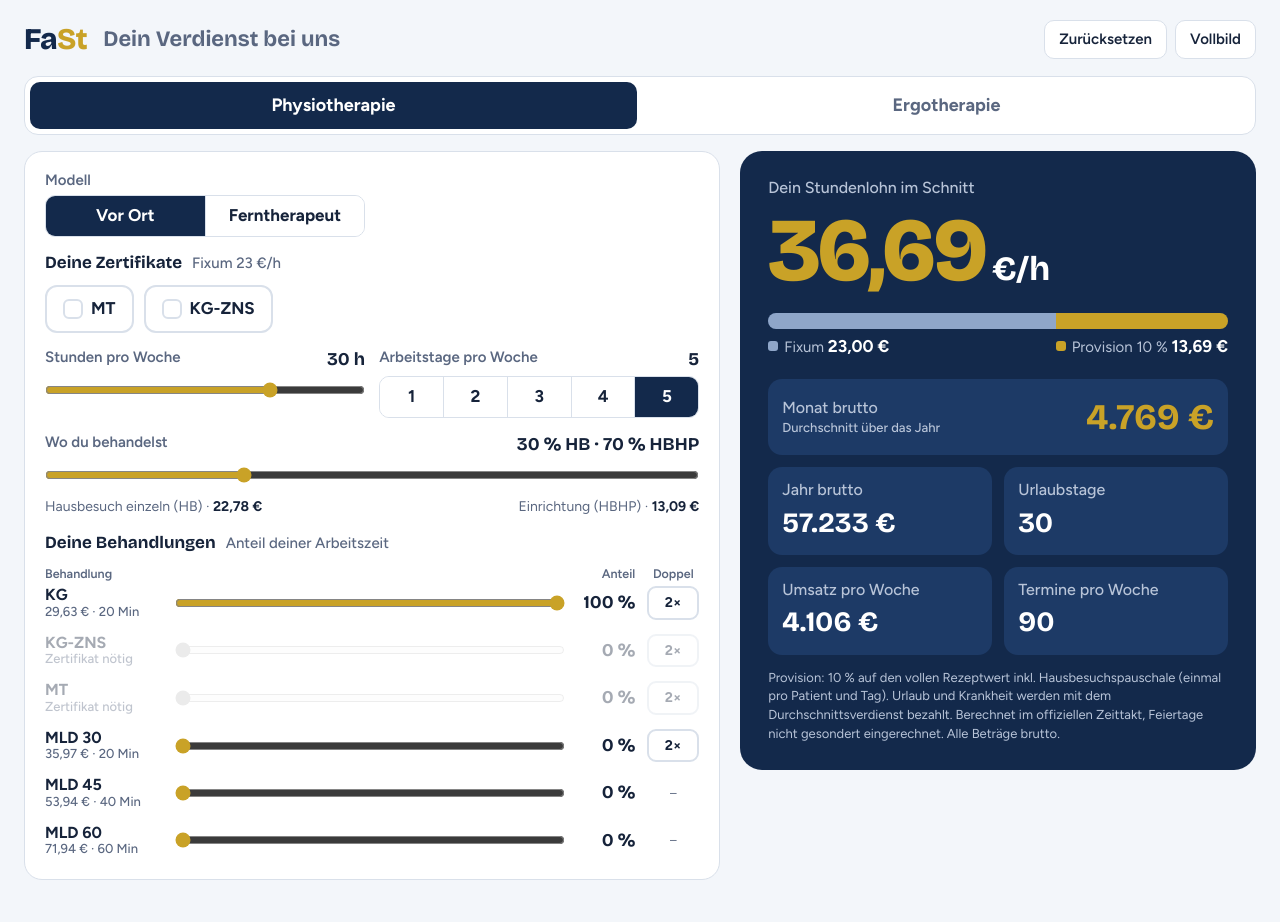
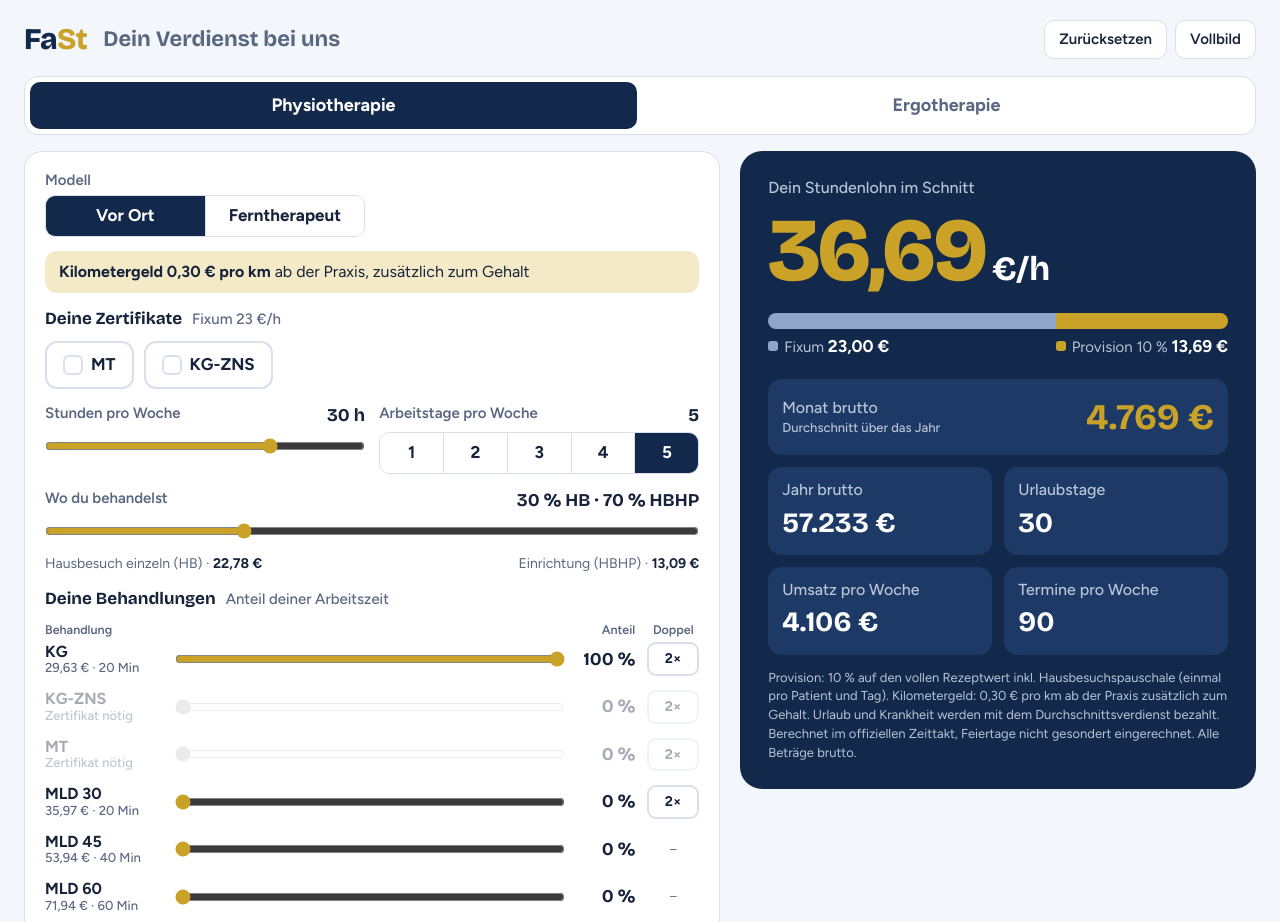
Before and after one commit to Alex-Fast231/Vorstellung, a plain HTML site: page index.html in a window 1280 px wide. Shown: the top 922 px of the page. Before the commit the page ends 900 px from the top, so only its background shows below. Drawn offline with nearby package versions, Linux system fonts and the light colour scheme.

Commit message:
Kilometergeld 0,30 €/km ab Praxis für alle Vor-Ort-Therapeuten (Physio + Ergo)
12 % Provision bleibt nur für Ferntherapeuten (Physio) mit eigenem Auto.

Co-Authored-By: Claude Opus 5.5 <noreply@anthropic.com>
Claude-Session: https://claude.ai/code/session_01LCqha5xsAaJRtCTdVrKYx1

```diff
--- a/index.html
+++ b/index.html
@@ -162,7 +162,7 @@ input[type=range]{width:100%;accent-color:var(--gold);height:28px;margin:0;curso
       </section>
 
       <section class="block" id="kmWrap" hidden>
-        <div class="kminfo">Eigenes Auto: <b>Kilometergeld 0,30 € pro km</b>, zusätzlich zum Gehalt</div>
+        <div class="kminfo" id="kmInfo"></div>
       </section>
 
       <section class="block" id="certWrap">
@@ -360,7 +360,8 @@ input[type=range]{width:100%;accent-color:var(--gold);height:28px;margin:0;curso
     const provH = revH*prov;
     const vacDays = Math.round(30*S.days/5);
     const year = (fix+provH)*S.hours*52;
-    return {fix,provH,rate:fix+provH,revW:revH*S.hours,visitsW:visitsH*S.hours,vacDays,year,month:year/12,prov,own};
+    const km = !remote || own;   // Vor Ort (Physio + Ergo): immer km-Geld ab Praxis; Fern: nur mit eigenem Auto
+    return {fix,provH,rate:fix+provH,revW:revH*S.hours,visitsW:visitsH*S.hours,vacDays,year,month:year/12,prov,own,remote,km};
   }
 
   function render(){
@@ -395,7 +396,10 @@ input[type=range]{width:100%;accent-color:var(--gold);height:28px;margin:0;curso
     modelEl.querySelectorAll("button").forEach(b=>b.setAttribute("aria-pressed",b.dataset.m===S.model));
     carEl.querySelectorAll("button").forEach(b=>b.setAttribute("aria-pressed",b.dataset.c===S.car));
     document.getElementById("carWrap").hidden = S.model!=="remote";
-    document.getElementById("kmWrap").hidden = !R.own;
+    document.getElementById("kmWrap").hidden = !R.km;
+    document.getElementById("kmInfo").innerHTML = R.remote
+      ? "Eigenes Auto: <b>Kilometergeld 0,30 € pro km</b>, zusätzlich zum Gehalt"
+      : "<b>Kilometergeld 0,30 € pro km</b> ab der Praxis, zusätzlich zum Gehalt";
     document.getElementById("lgPct").textContent=Math.round(R.prov*100);
     document.getElementById("rate").innerHTML=eur(R.rate)+"<small>€/h</small>";
     const pf = R.fix/R.rate*100;
@@ -410,7 +414,7 @@ input[type=range]{width:100%;accent-color:var(--gold);height:28px;margin:0;curso
     document.getElementById("visits").textContent=eur(R.visitsW,0);
     document.getElementById("note").textContent =
       "Provision: "+Math.round(R.prov*100)+" % auf den vollen Rezeptwert inkl. Hausbesuchspauschale (einmal pro Patient und Tag). "+
-      (R.own ? "Kilometergeld: 0,30 € pro km zusätzlich zum Gehalt. " : "")+
+      (R.km ? "Kilometergeld: 0,30 € pro km"+(R.remote?"":" ab der Praxis")+" zusätzlich zum Gehalt. " : "")+
       "Urlaub und Krankheit werden mit dem Durchschnittsverdienst bezahlt. "+
       "Berechnet im offiziellen Zeittakt, Feiertage nicht gesondert eingerechnet. Alle Beträge brutto.";
   }
--- a/sw.js
+++ b/sw.js
@@ -1,5 +1,5 @@
 // Offline-Cache für den Verdienstrechner. Bei Änderungen VERSION erhöhen.
-const VERSION = "fast-gehalt-v2";
+const VERSION = "fast-gehalt-v3";
 const CORE = ["./", "index.html", "manifest.webmanifest", "icons/icon-192.png", "icons/icon-512.png", "icons/apple-touch-icon.png"];
 
 self.addEventListener("install", e => {
```
